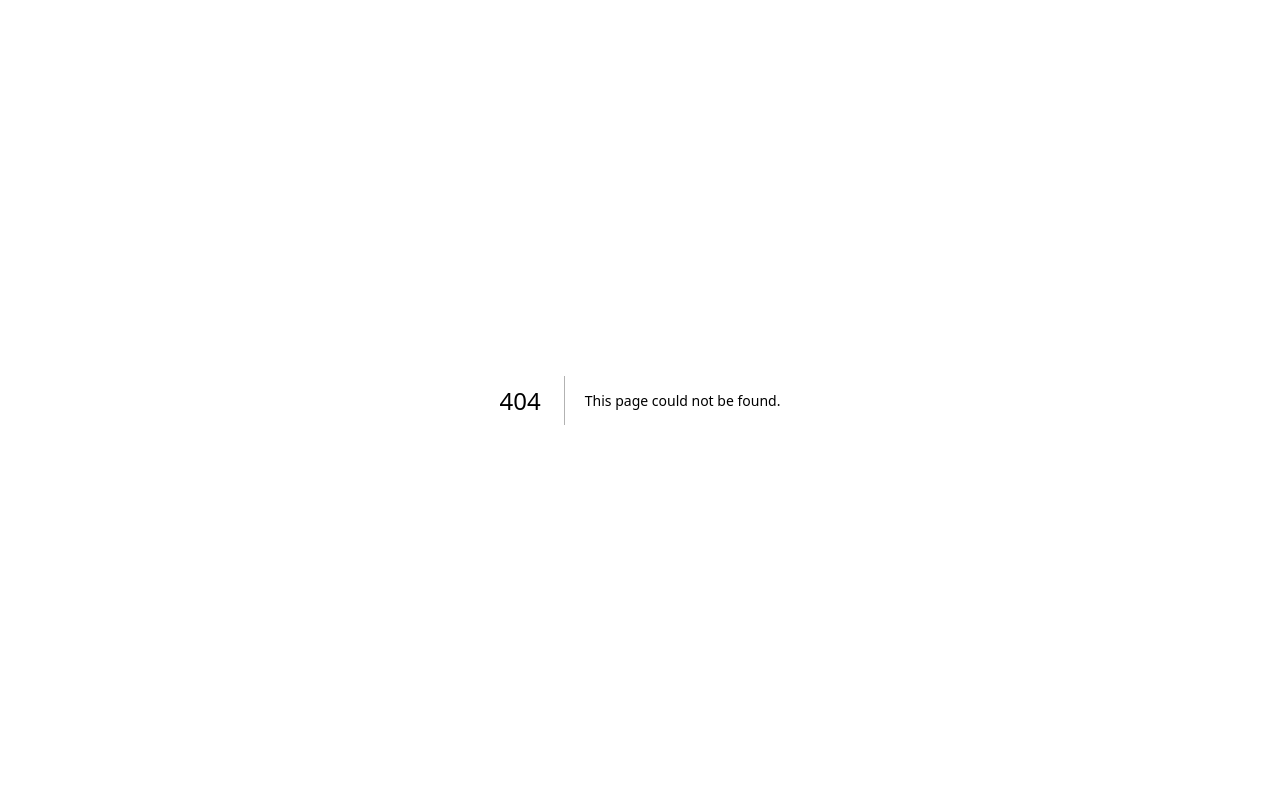
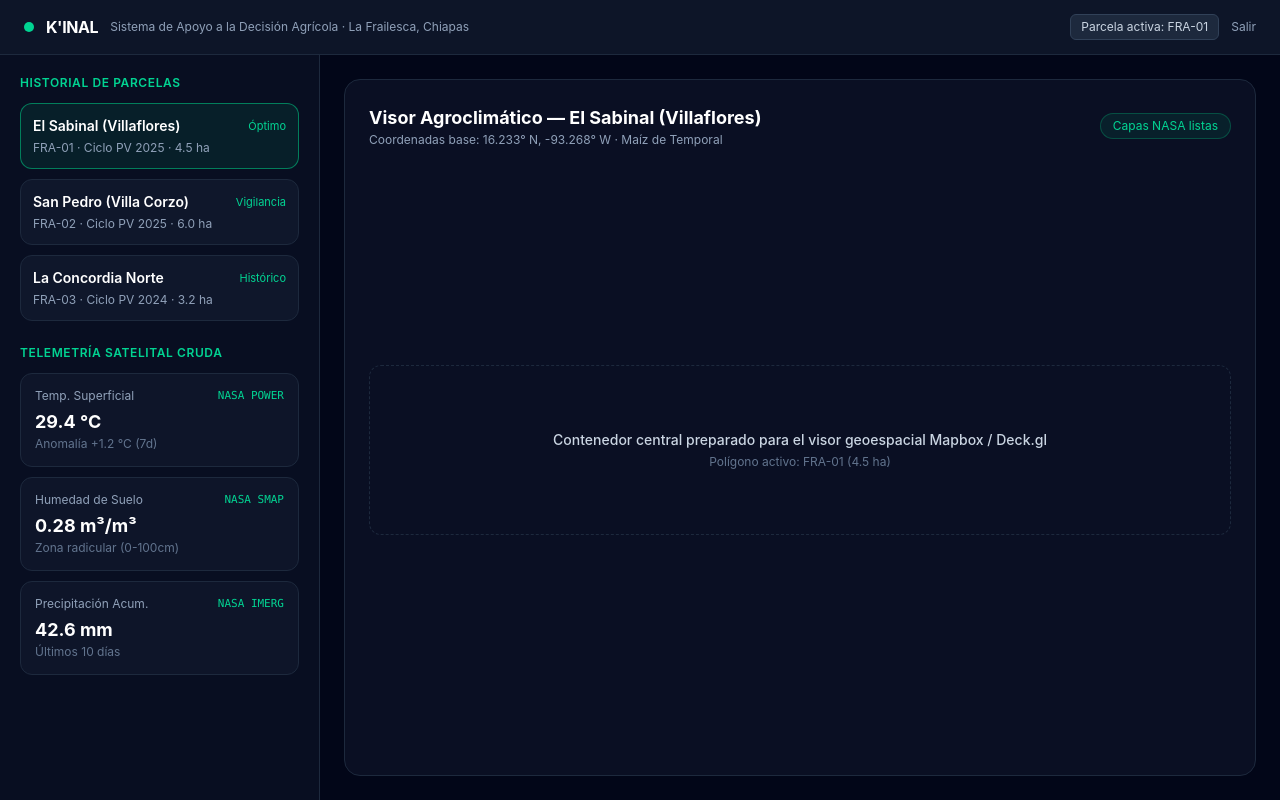
Before and after one commit to Arius-net/NasaSpaceAppChallengeFarms-frontend, a Next.js app: page /dashboard in a window 1280 px wide. Before the commit this address had no page. Built offline with nearby package versions, Linux system fonts and the light colour scheme.

Commit message:
feat(dashboard): estructurar layout principal y sidebar

```diff
--- /dev/null
+++ b/app/dashboard/page.tsx
@@ -0,0 +1,122 @@
+"use client";
+
+import { useState } from "react";
+import Link from "next/link";
+
+const PARCEL_HISTORY = [
+  { id: "FRA-01", nombre: "El Sabinal (Villaflores)", ciclo: "PV 2025", ha: "4.5 ha", estado: "Óptimo" },
+  { id: "FRA-02", nombre: "San Pedro (Villa Corzo)", ciclo: "PV 2025", ha: "6.0 ha", estado: "Vigilancia" },
+  { id: "FRA-03", nombre: "La Concordia Norte", ciclo: "PV 2024", ha: "3.2 ha", estado: "Histórico" },
+];
+
+const CLIMATE_CARDS = [
+  { fuente: "NASA POWER", metrica: "Temp. Superficial", valor: "29.4 °C", detalle: "Anomalía +1.2 °C (7d)" },
+  { fuente: "NASA SMAP", metrica: "Humedad de Suelo", valor: "0.28 m³/m³", detalle: "Zona radicular (0-100cm)" },
+  { fuente: "NASA IMERG", metrica: "Precipitación Acum.", valor: "42.6 mm", detalle: "Últimos 10 días" },
+];
+
+// Renderiza el layout principal del dashboard con sidebar de historial y contenedor central.
+export default function DashboardPage() {
+  const [selectedParcel, setSelectedParcel] = useState(PARCEL_HISTORY[0]);
+
+  return (
+    <div className="min-h-screen flex flex-col bg-slate-950 text-slate-100">
+      <header className="flex items-center justify-between border-b border-slate-800 bg-slate-900/90 px-6 py-3.5">
+        <div className="flex items-center gap-3">
+          <span className="h-2.5 w-2.5 rounded-full bg-emerald-400" />
+          <span className="font-bold tracking-tight text-white">K&apos;INAL</span>
+          <span className="text-xs text-slate-400">
+            Sistema de Apoyo a la Decisión Agrícola · La Frailesca, Chiapas
+          </span>
+        </div>
+        <div className="flex items-center gap-3 text-xs">
+          <span className="rounded-md border border-slate-700 bg-slate-800 px-2.5 py-1 text-slate-300">
+            Parcela activa: {selectedParcel.id}
+          </span>
+          <Link href="/" className="text-slate-400 hover:text-white">
+            Salir
+          </Link>
+        </div>
+      </header>
+
+      <div className="flex-1 grid grid-cols-1 lg:grid-cols-12">
+        <aside className="lg:col-span-3 border-r border-slate-800 bg-slate-900/50 p-5 space-y-6">
+          <div>
+            <h2 className="text-xs font-semibold uppercase tracking-wider text-emerald-400">
+              Historial de Parcelas
+            </h2>
+            <div className="mt-3 space-y-2.5">
+              {PARCEL_HISTORY.map((parcela) => (
+                <button
+                  key={parcela.id}
+                  onClick={() => setSelectedParcel(parcela)}
+                  className={`w-full text-left rounded-xl border p-3 transition ${
+                    selectedParcel.id === parcela.id
+                      ? "border-emerald-500/60 bg-emerald-500/10"
+                      : "border-slate-800 bg-slate-900 hover:border-slate-700"
+                  }`}
+                >
+                  <div className="flex items-center justify-between">
+                    <span className="text-sm font-semibold text-white">{parcela.nombre}</span>
+                    <span className="text-[11px] text-emerald-400">{parcela.estado}</span>
+                  </div>
+                  <p className="mt-1 text-xs text-slate-400">
+                    {parcela.id} · Ciclo {parcela.ciclo} · {parcela.ha}
+                  </p>
+                </button>
+              ))}
+            </div>
+          </div>
+
+          <div>
+            <h2 className="text-xs font-semibold uppercase tracking-wider text-emerald-400">
+              Telemetría Satelital Cruda
+            </h2>
+            <div className="mt-3 space-y-2.5">
+              {CLIMATE_CARDS.map((card) => (
+                <div
+                  key={card.fuente}
+                  className="rounded-xl border border-slate-800 bg-slate-900/90 p-3.5"
+                >
+                  <div className="flex items-center justify-between text-xs text-slate-400">
+                    <span>{card.metrica}</span>
+                    <span className="font-mono text-[11px] text-emerald-400">{card.fuente}</span>
+                  </div>
+                  <p className="mt-1 text-lg font-bold text-white">{card.valor}</p>
+                  <p className="text-xs text-slate-500">{card.detalle}</p>
+                </div>
+              ))}
+            </div>
+          </div>
+        </aside>
+
+        <section className="lg:col-span-9 p-6 flex flex-col gap-6">
+          <div className="flex-1 min-h-[420px] rounded-2xl border border-slate-800 bg-slate-900/60 p-6 flex flex-col justify-between">
+            <div className="flex items-center justify-between">
+              <div>
+                <h1 className="text-lg font-bold text-white">
+                  Visor Agroclimático — {selectedParcel.nombre}
+                </h1>
+                <p className="text-xs text-slate-400">
+                  Coordenadas base: 16.233° N, -93.268° W · Maíz de Temporal
+                </p>
+              </div>
+              <span className="rounded-full border border-emerald-500/30 bg-emerald-500/10 px-3 py-1 text-xs text-emerald-400">
+                Capas NASA listas
+              </span>
+            </div>
+
+            <div className="my-auto text-center py-16 border border-dashed border-slate-800 rounded-xl">
+              <p className="text-sm font-medium text-slate-300">
+                Contenedor central preparado para el visor geoespacial Mapbox / Deck.gl
+              </p>
+              <p className="mt-1 text-xs text-slate-500">
+                Polígono activo: {selectedParcel.id} ({selectedParcel.ha})
+              </p>
+            </div>
+          </div>
+        </section>
+      </div>
+    </div>
+  );
+}
```
